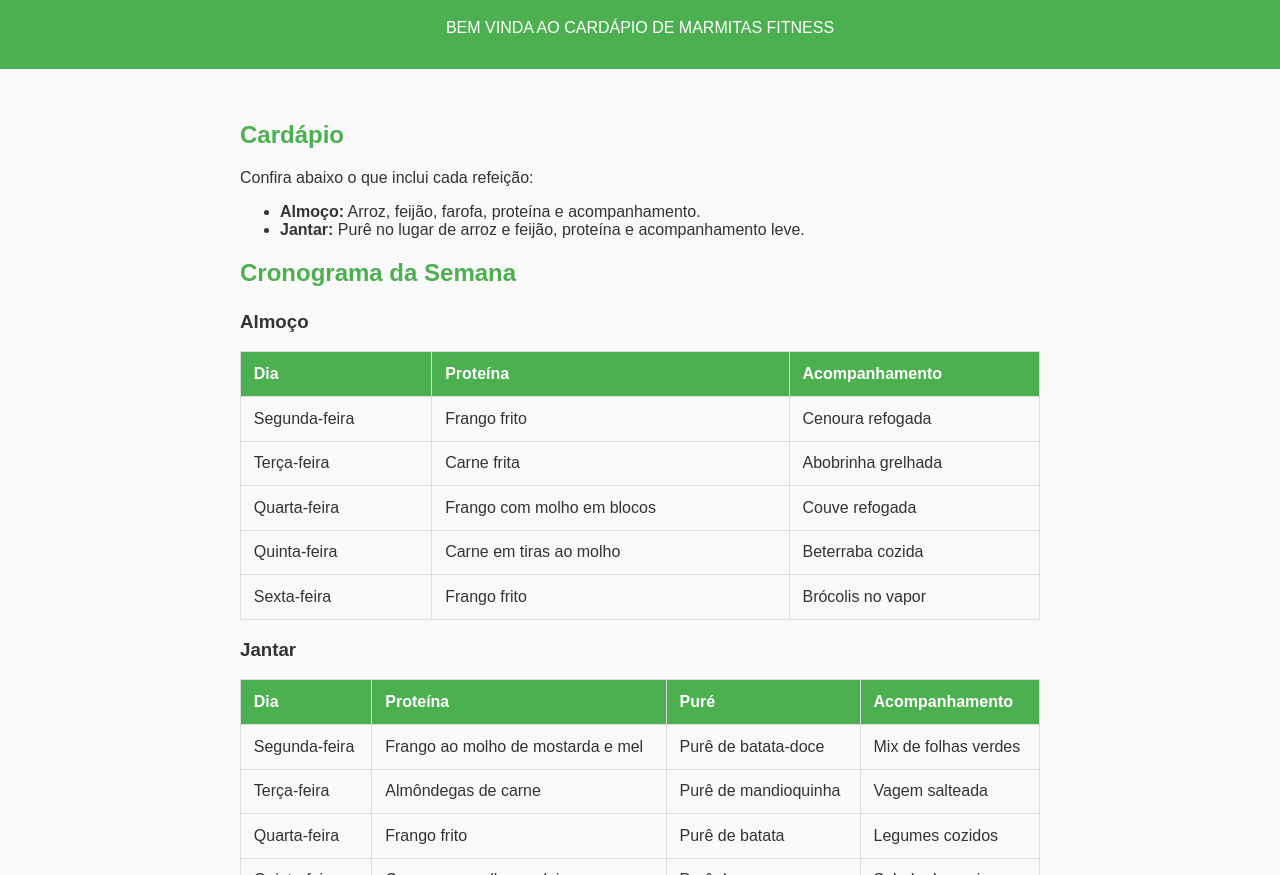
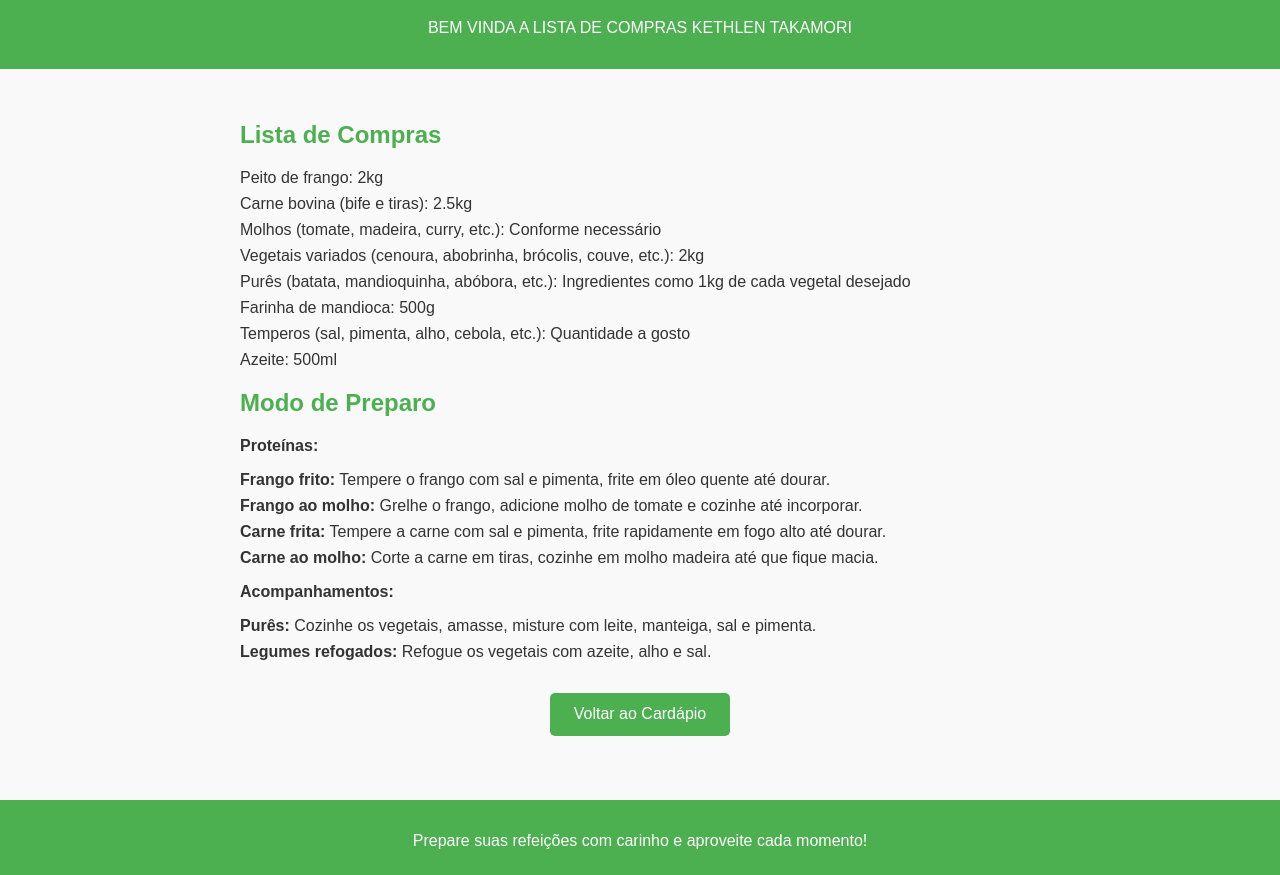
Before and after one commit to TKjoao/Marmita-Fitness, a plain HTML site: page index.html in a window 1280 px wide. Shown: the part 77-952 px from the top of the page. Drawn offline with Linux system fonts and the light colour scheme.

Commit message:
Update index.html

```diff
--- a/index.html
+++ b/index.html
@@ -3,7 +3,7 @@
 <head>
     <meta charset="UTF-8">
     <meta name="viewport" content="width=device-width, initial-scale=1.0">
-    <title>Cardápio e Cronograma de Marmitas</title>
+    <title>Lista de Compras e Modo de Preparo</title>
     <style>
         body {
             font-family: Arial, sans-serif;
@@ -26,22 +26,12 @@
         h1, h2 {
             color: #4CAF50;
         }
-        .cronograma {
-            margin-top: 1.5rem;
+        ul {
+            list-style-type: none;
+            padding: 0;
         }
-        table {
-            width: 100%;
-            border-collapse: collapse;
-            margin-top: 1rem;
-        }
-        th, td {
-            border: 1px solid #ddd;
-            padding: 0.8rem;
-            text-align: left;
-        }
-        th {
-            background-color: #4CAF50;
-            color: white;
+        ul li {
+            margin-bottom: 0.5rem;
         }
         .button-container {
             text-align: center;
@@ -70,110 +60,45 @@
 </head>
 <body>
     <header>
-        <h1>Cardápio e Cronograma de Marmitas</h1>
-        <p>BEM VINDA AO CARDÁPIO DE MARMITAS FITNESS</p>
+        <h1>Lista de Compras e Modo de Preparo</h1>
+        <p>BEM VINDA A LISTA DE COMPRAS KETHLEN TAKAMORI</p>
     </header>
 
     <section>
-        <h2>Cardápio</h2>
-        <p>Confira abaixo o que inclui cada refeição:</p>
+        <h2>Lista de Compras</h2>
         <ul>
-            <li><strong>Almoço:</strong> Arroz, feijão, farofa, proteína e acompanhamento.</li>
-            <li><strong>Jantar:</strong> Purê no lugar de arroz e feijão, proteína e acompanhamento leve.</li>
+            <li>Peito de frango: 2kg</li>
+            <li>Carne bovina (bife e tiras): 2.5kg</li>
+            <li>Molhos (tomate, madeira, curry, etc.): Conforme necessário</li>
+            <li>Vegetais variados (cenoura, abobrinha, brócolis, couve, etc.): 2kg</li>
+            <li>Purês (batata, mandioquinha, abóbora, etc.): Ingredientes como 1kg de cada vegetal desejado</li>
+            <li>Farinha de mandioca: 500g</li>
+            <li>Temperos (sal, pimenta, alho, cebola, etc.): Quantidade a gosto</li>
+            <li>Azeite: 500ml</li>
         </ul>
 
-        <h2>Cronograma da Semana</h2>
-        <div class="cronograma">
-            <h3>Almoço</h3>
-            <table>
-                <thead>
-                    <tr>
-                        <th>Dia</th>
-                        <th>Proteína</th>
-                        <th>Acompanhamento</th>
-                    </tr>
-                </thead>
-                <tbody>
-                    <tr>
-                        <td>Segunda-feira</td>
-                        <td>Frango frito</td>
-                        <td>Cenoura refogada</td>
-                    </tr>
-                    <tr>
-                        <td>Terça-feira</td>
-                        <td>Carne frita</td>
-                        <td>Abobrinha grelhada</td>
-                    </tr>
-                    <tr>
-                        <td>Quarta-feira</td>
-                        <td>Frango com molho em blocos</td>
-                        <td>Couve refogada</td>
-                    </tr>
-                    <tr>
-                        <td>Quinta-feira</td>
-                        <td>Carne em tiras ao molho</td>
-                        <td>Beterraba cozida</td>
-                    </tr>
-                    <tr>
-                        <td>Sexta-feira</td>
-                        <td>Frango frito</td>
-                        <td>Brócolis no vapor</td>
-                    </tr>
-                </tbody>
-            </table>
+        <h2>Modo de Preparo</h2>
+        <p><strong>Proteínas:</strong></p>
+        <ul>
+            <li><strong>Frango frito:</strong> Tempere o frango com sal e pimenta, frite em óleo quente até dourar.</li>
+            <li><strong>Frango ao molho:</strong> Grelhe o frango, adicione molho de tomate e cozinhe até incorporar.</li>
+            <li><strong>Carne frita:</strong> Tempere a carne com sal e pimenta, frite rapidamente em fogo alto até dourar.</li>
+            <li><strong>Carne ao molho:</strong> Corte a carne em tiras, cozinhe em molho madeira até que fique macia.</li>
+        </ul>
 
-            <h3>Jantar</h3>
-            <table>
-                <thead>
-                    <tr>
-                        <th>Dia</th>
-                        <th>Proteína</th>
-                        <th>Puré</th>
-                        <th>Acompanhamento</th>
-                    </tr>
-                </thead>
-                <tbody>
-                    <tr>
-                        <td>Segunda-feira</td>
-                        <td>Frango ao molho de mostarda e mel</td>
-                        <td>Purê de batata-doce</td>
-                        <td>Mix de folhas verdes</td>
-                    </tr>
-                    <tr>
-                        <td>Terça-feira</td>
-                        <td>Almôndegas de carne</td>
-                        <td>Purê de mandioquinha</td>
-                        <td>Vagem salteada</td>
-                    </tr>
-                    <tr>
-                        <td>Quarta-feira</td>
-                        <td>Frango frito</td>
-                        <td>Purê de batata</td>
-                        <td>Legumes cozidos</td>
-                    </tr>
-                    <tr>
-                        <td>Quinta-feira</td>
-                        <td>Carne com molho madeira</td>
-                        <td>Purê de cenoura</td>
-                        <td>Salada de pepino</td>
-                    </tr>
-                    <tr>
-                        <td>Sexta-feira</td>
-                        <td>Frango com molho em blocos</td>
-                        <td>Purê de abóbora</td>
-                        <td>Couve-flor assada</td>
-                    </tr>
-                </tbody>
-            </table>
-        </div>
+        <p><strong>Acompanhamentos:</strong></p>
+        <ul>
+            <li><strong>Purês:</strong> Cozinhe os vegetais, amasse, misture com leite, manteiga, sal e pimenta.</li>
+            <li><strong>Legumes refogados:</strong> Refogue os vegetais com azeite, alho e sal.</li>
+        </ul>
 
         <div class="button-container">
-            <a href="lista_compras.html">Ver Lista de Compras e Modo de Preparo</a>
+            <a href="index.html">Voltar ao Cardápio</a>
         </div>
     </section>
 
     <footer>
-        <p>Planeje suas refeições e tenha uma alimentação saudável e variada!</p>
+        <p>Prepare suas refeições com carinho e aproveite cada momento!</p>
     </footer>
 </body>
 </html>
```
